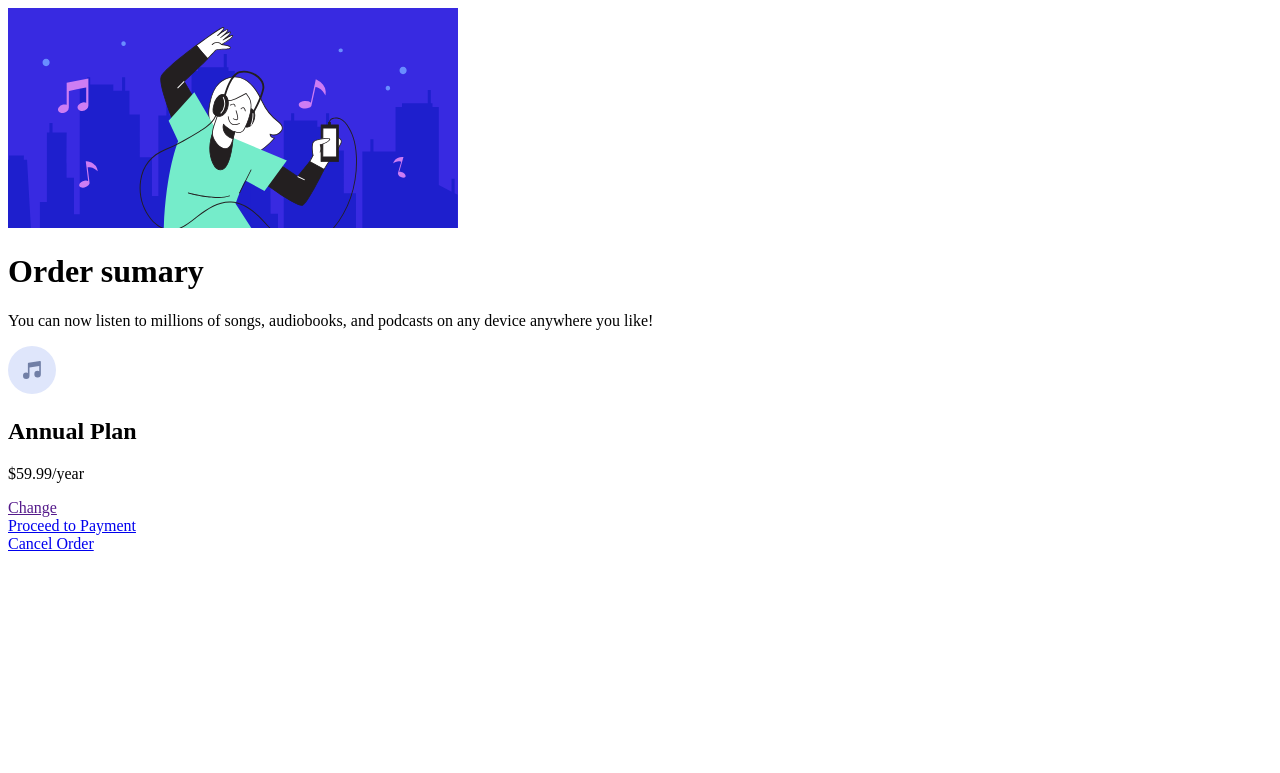
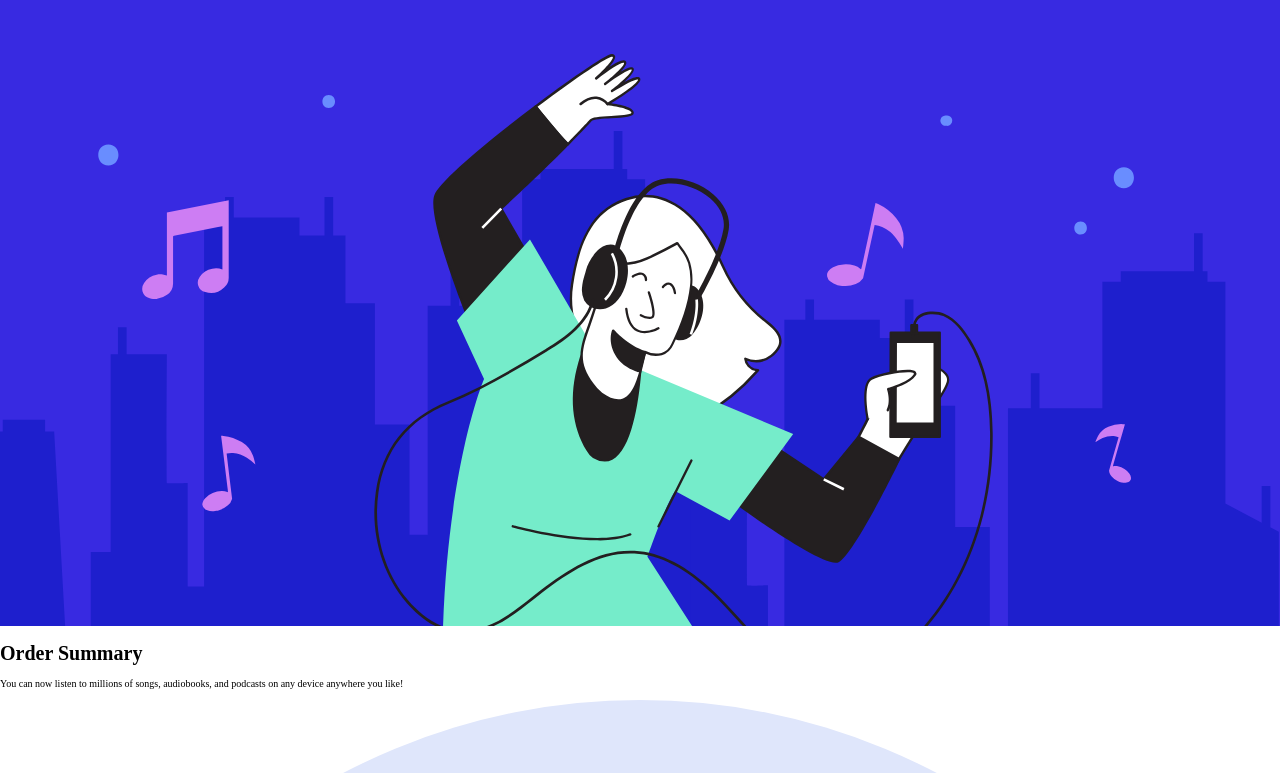
Before and after one commit to Alber05/Font-end-mentor, a plain HTML site: page order-summary-component-main/index.html in a window 1280 px wide. Shown: the top 773 px of the page. Drawn offline with Linux system fonts and the light colour scheme.

Commit message:
Update index.html

```diff
--- a/order-summary-component-main/index.html
+++ b/order-summary-component-main/index.html
@@ -5,7 +5,8 @@
   <meta name="viewport" content="width=device-width, initial-scale=1.0"> <!-- displays site properly based on user's device -->
 
   <link rel="icon" type="image/png" sizes="32x32" href="./images/favicon-32x32.png">
-
+  <link rel="stylesheet" href="css/normalize.css">
+  <link rel="stylesheet" href="css/style.css">
   <title>Frontend Mentor | Order summary card</title>
 
   <!-- Feel free to remove these styles or customise in your own stylesheet 👍 -->
@@ -21,7 +22,7 @@
         <img src="images/illustration-hero.svg" alt="Imagen de la cabecera">
       </div>
       <div class="card__body">
-        <h1 class="card__title">Order sumary</h1>
+        <h1 class="card__title">Order Summary</h1>
         <p class="card__text">You can now listen to millions of songs, audiobooks, and podcasts on any
           device anywhere you like!</p>
         <div class="card__music">
@@ -32,7 +33,7 @@
           </div>
           <a href="" class="card__music__change">Change</a>
         </div>
-        <div class="card__payment__button"><a href="#">Proceed to Payment</a></div>
+        <div class="card__payment__button"><a href="#">Proceed to Payment</a> </div>
         <a href="#" class="cancel__order">Cancel Order</a>
       </div>
     </div>
```
